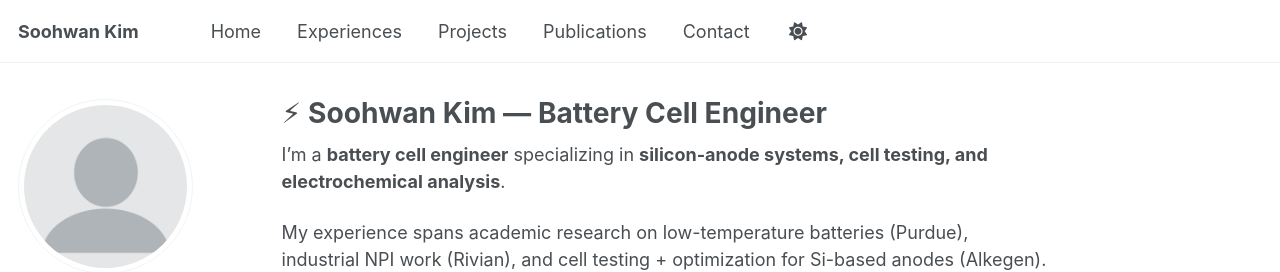
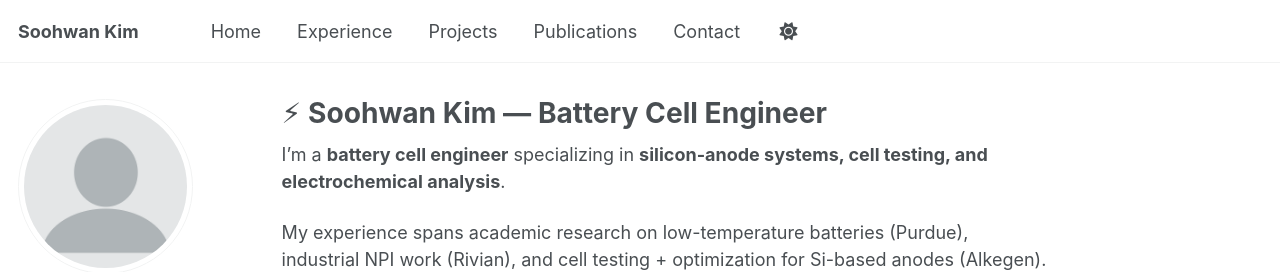
Before and after one commit to skim5674/skim5674.github.io, a Jekyll site: the page built from _pages/about.md, in a window 1280 px wide. Shown: the top 272 px of the page. Built offline with Jekyll 4.4.1, drawn with Linux system fonts in a browser that asks for light colours; some web fonts are replaced; a script that is not in the unit is left out.

Commit message:
Update navigation.yml

```diff
--- a/_data/navigation.yml
+++ b/_data/navigation.yml
@@ -11,8 +11,8 @@ main:
   - title: "Home"
     url: /about/
 
-  - title: "Experiences"
-    url: /experiences/
+  - title: "Experience"
+    url: /experience/
 
   - title: "Projects"
     url: /projects/
```
